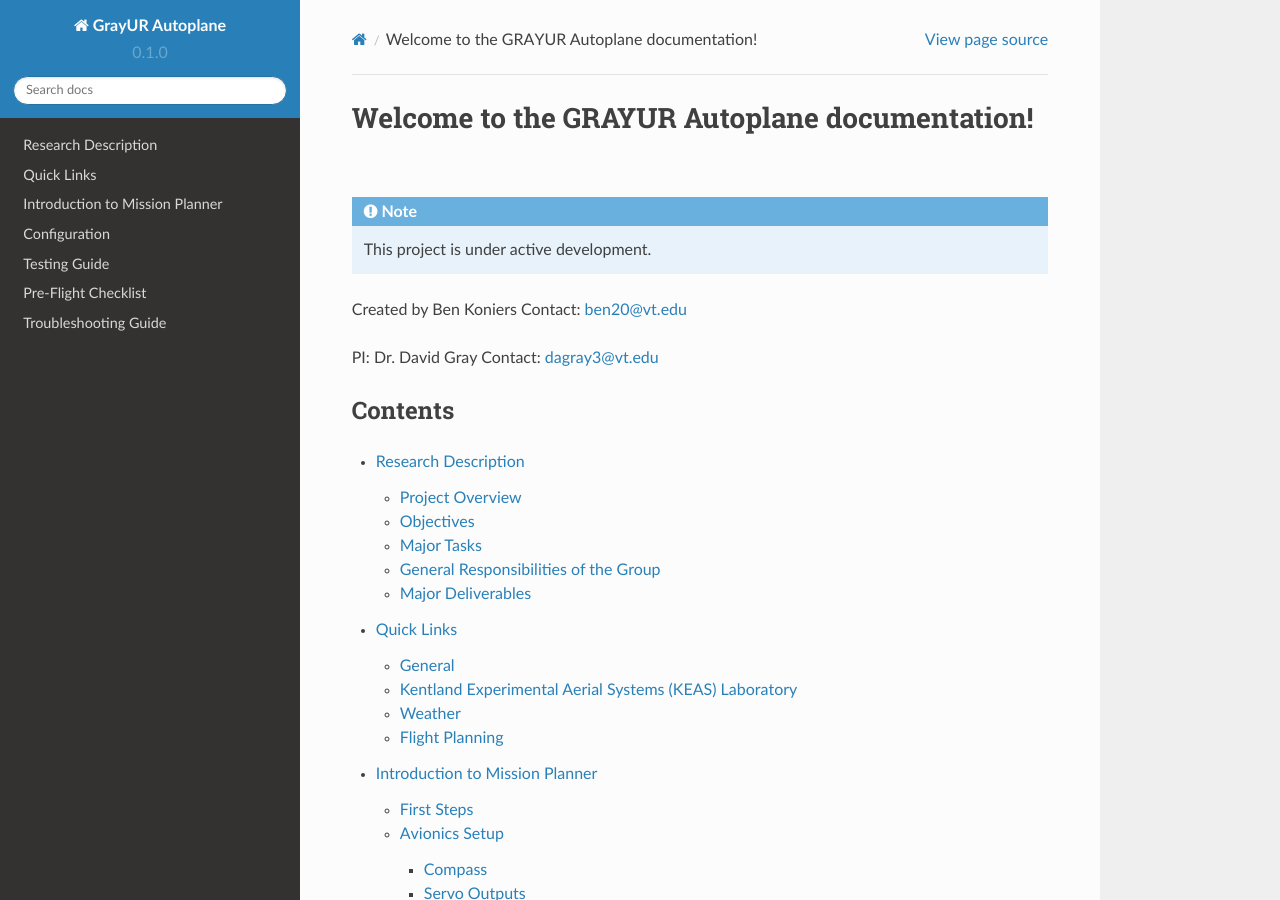
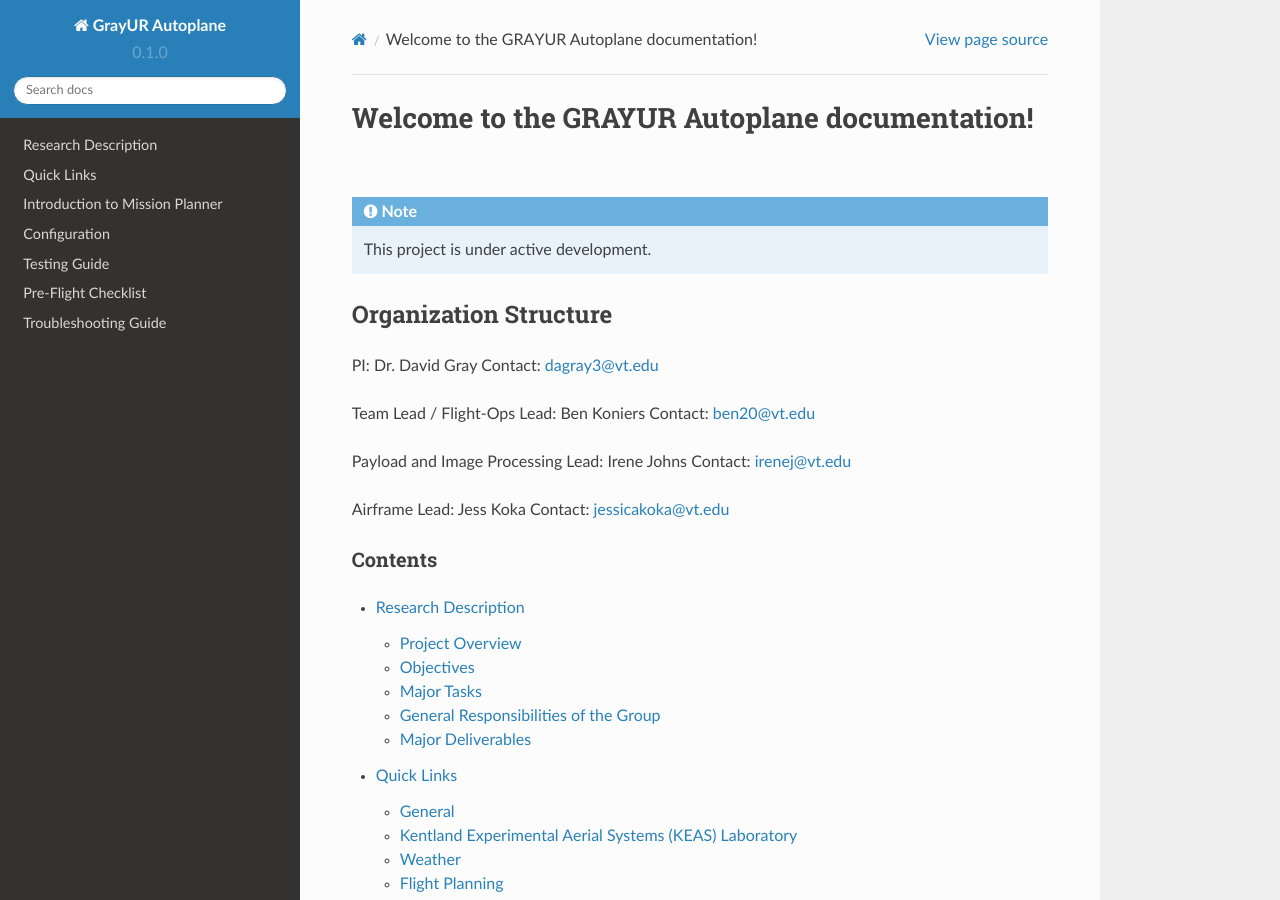
Before and after one commit to ben20vt/GrayUR-AutoPlane, a Sphinx documentation site: the page built from docs/source/index.rst, in a window 1280 px wide and 900 px high. Built offline with Sphinx 7.4.7 and the Read the Docs theme 2.0.0, drawn with Linux system fonts in a browser that asks for light colours; some of the changed text lies outside the part shown.

Commit message:
updated the thing

```diff
--- a/docs/source/index.rst
+++ b/docs/source/index.rst
@@ -5,11 +5,21 @@ Welcome to the GRAYUR Autoplane documentation!
 
    This project is under active development.
 
-Created by Ben Koniers
+
+
+Organization Structure
+======================
+PI: Dr. David Gray
+Contact: `dagray3@vt.edu <mailto:dagray3@vt.edu/>`_
+
+Team Lead / Flight-Ops Lead: Ben Koniers
 Contact: `ben20@vt.edu <mailto:ben20@vt.edu/>`_
 
-PI: Dr. David Gray
-Contact: `dagray3@vt.edu <mailto:dagray3@vt.edu/>`_
+Payload and Image Processing Lead: Irene Johns
+Contact: `irenej@vt.edu <mailto:irenej@vt.edu/>`_
+
+Airframe Lead: Jess Koka
+Contact: `jessicakoka@vt.edu <mailto:jessicakoka@vt.edu/>`_
 
 Contents
 *********
@@ -22,3 +32,6 @@ Contents
    testing
    flight_checklist
    troubleshooting
+
+Created by Ben Koniers
+Contact: `ben20@vt.edu <mailto:ben20@vt.edu/>`_
```
